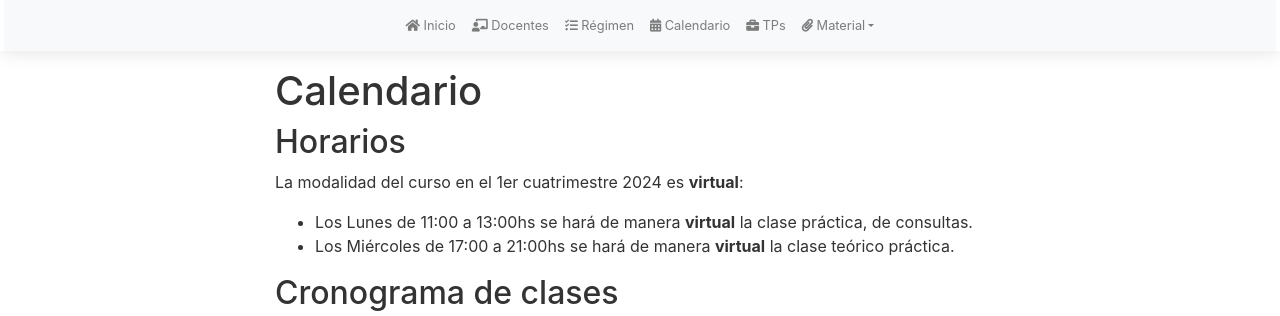
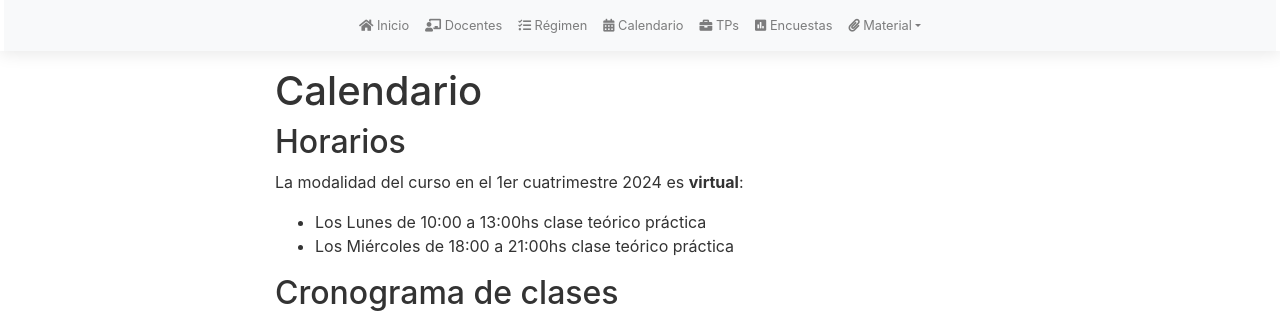
Before and after one commit to intro-tb022/intro, a Jekyll site: the page built from calendario.md, in a window 1280 px wide and 1126 px high, cut to the strip 0-316 px from the top of the window. Built offline with Jekyll 4.4.1, drawn with Linux system fonts in a browser that asks for light colours; nearby versions of some CDN libraries; our own code applies the rules of GitHub Pages for plain Markdown files.

Commit message:
Update sitio for 2025c1

```diff
--- a/_data/cuatrimestre.yml
+++ b/_data/cuatrimestre.yml
@@ -1,4 +1,4 @@
 # Primeros cuatrimestres terminan el primero de agosto
 # Segundos Cuatrimestres terminan el primero de febrero
-fin_cuatrimestre: 2024-12-31
-inicio_cuatrimestre: 2024-08-19
+fin_cuatrimestre: 2024-07-31
+inicio_cuatrimestre: 2024-03-10
--- a/_includes/header.html
+++ b/_includes/header.html
@@ -18,6 +18,8 @@
                         href="{{ '/calendario' | relative_url }}"><span class="fa fa-calendar-alt"></span> Calendario</a></li>
                 <li class="nav-item {% if page.permalink == '/tps' %}active{% endif %}"><a class="nav-link"
                         href="{{ '/tps' | relative_url }}"><span class="fa fa-briefcase"></span> TPs</a></li>
+                <li class="nav-item {% if page.permalink == '/encuestas/' %}active{% endif %}"><a class="nav-link"
+                        href="{{ '/encuestas' | relative_url }}"><span class="fa fa-poll"></span> Encuestas</a></li>
                 {% assign menu_material = "/links_utiles, /material, /instalacion_linux" | split: ", " %}
                 <li
                         class="nav-item dropdown {% if page.permalink contains 'material' or menu_material contains page.permalink %}active{% endif %}">
--- a/calendario.md
+++ b/calendario.md
@@ -5,9 +5,9 @@
 
 La modalidad del curso en el 1er cuatrimestre 2024 es **virtual**:
 
-* Los Lunes de 11:00 a 13:00hs se hará de manera **virtual** la clase práctica, de consultas.
-* Los Miércoles de 17:00 a 21:00hs se hará de manera **virtual** la clase teórico práctica.
+* Los Lunes de 10:00 a 13:00hs clase teórico práctica
+* Los Miércoles de 18:00 a 21:00hs clase teórico práctica
 
 ## Cronograma de clases
 
-<iframe src="https://docs.google.com/spreadsheets/d/1V3VdUBTQvigiHbwwlzKPkwIUrhyQGFJTaopBazKLda8/pubhtml?gid=1033152279&amp;single=true&amp;widget=true&amp;headers=false" style="width: 880px; height: 800px"></iframe>
+<iframe src="https://docs.google.com/spreadsheets/d/e/2PACX-1vQJ2tkCH7c-Elr2FMmXvNWlAaD0SSlQcwmxKe6wafG8QfjOEKKWHb-xpCNSvd8oWaNOa0QSgxzj72bP/pubhtml?gid=1209331732&single=true" style="width: 880px; height: 800px"></iframe>
```
Also changed, not shown: _data/docentes.yml (+12 -17 lines), _data/trabajos.yml (+9 -12 lines), encuestas.md (added, +9 -0 lines).
